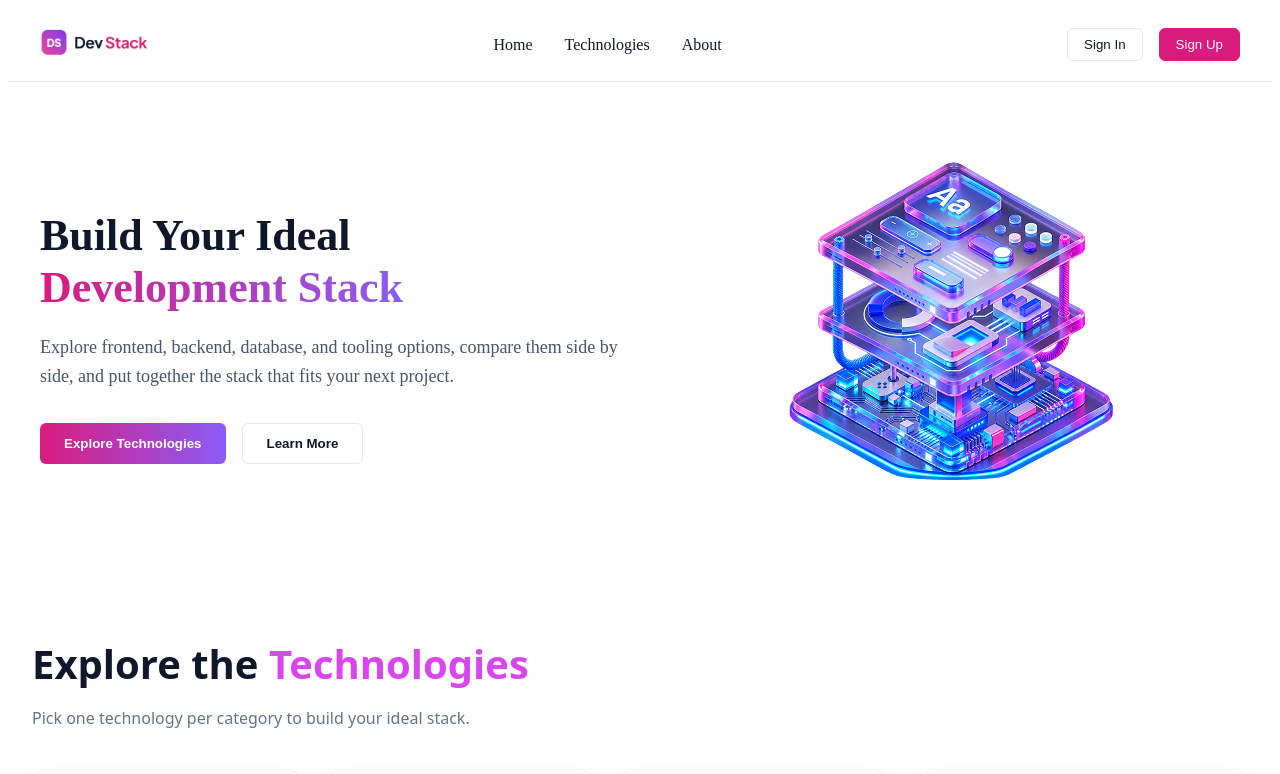
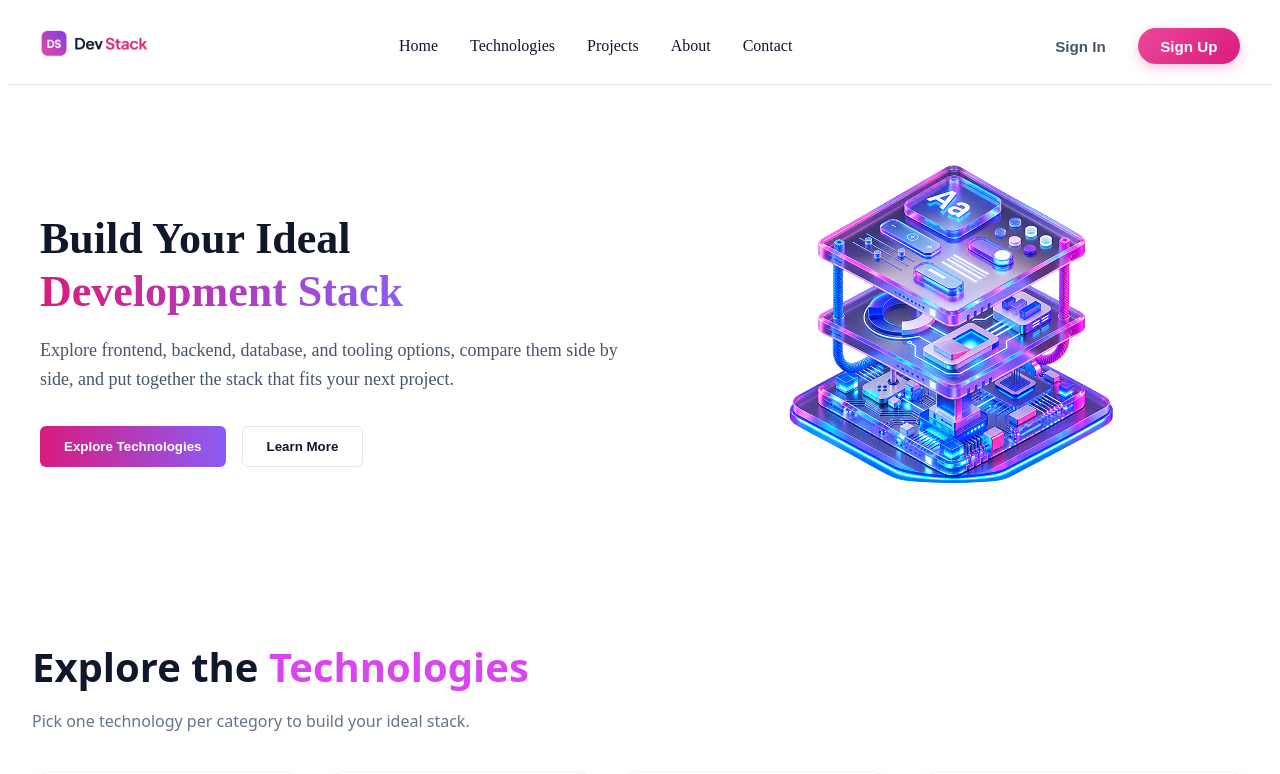
Before and after one commit to Iftekharul778/My_DevStack-A05-DevStack, a React (Vite) app: page / in a window 1280 px wide. Shown: the top 774 px of the page. Built offline with nearby package versions, Linux system fonts and the light colour scheme.

Commit message:
Update all file and enhance

```diff
--- a/src/App.css
+++ b/src/App.css
@@ -38,38 +38,43 @@
 .nav-right {
   display: flex;
   align-items: center;
-  gap: 1rem;
+  gap: 1.25rem;
 }
 
+/* Figma-style Sign In (Plain text style) */
 .btn-signin {
   background: transparent;
-  color: #0F172A;
-  border: 1px solid #E5E7EB;
-  padding: 0.5rem 1rem;
-  border-radius: 6px;
+  color: #475569;
+  border: none;
+  padding: 0.5rem 0.75rem;
   cursor: pointer;
-  font-weight: 500;
-  transition: background-color 0.2s, color 0.2s;
+  font-weight: 600;
+  font-size: 0.95rem;
+  transition: color 0.2s ease;
 }
 
 .btn-signin:hover {
-  background-color: #F3F4F6;
+  background-color: transparent;
   color: #0F172A;
 }
 
+/* Figma-style Sign Up (Pill-shaped Magenta/Pink Button) */
 .btn-signup {
-  background-color: #D91B7E;
+  background: linear-gradient(135deg, #EC4899 0%, #D91B7E 100%);
   color: #FFFFFF;
-  border: 1px solid #D91B7E;
-  padding: 0.5rem 1rem;
-  border-radius: 6px;
+  border: none;
+  padding: 0.6rem 1.4rem;
+  border-radius: 9999px; /* Rounded pill shape */
   cursor: pointer;
-  font-weight: 500;
-  transition: opacity 0.2s;
+  font-weight: 600;
+  font-size: 0.95rem;
+  box-shadow: 0 4px 12px rgba(217, 27, 126, 0.25);
+  transition: transform 0.2s ease, opacity 0.2s ease;
 }
 
 .btn-signup:hover {
-  opacity: 0.9;
+  opacity: 0.95;
+  transform: translateY(-1px);
 }
 
 .badge {
@@ -81,7 +86,6 @@
   border: 1px solid #D91B7E;
 }
 
-/* Mobile Responsive */
 @media (max-width: 768px) {
   .hamburger-btn {
     display: block;
--- a/src/components/Nav.tsx
+++ b/src/components/Nav.tsx
@@ -1,34 +1,60 @@
-import logoText from '../assets/logo-text.png';
-import hamburgerIcon from '../assets/hamburger.png';
-import xmarkIcon from '../assets/xmark.png';
-import { useState } from 'react';
+import { useState } from "react";
+
+import logoText from "../assets/logo-text.png";
+import hamburgerIcon from "../assets/hamburger.png";
+import xmarkIcon from "../assets/xmark.png";
 
 interface NavProps {
-  techCount: number;
+  techCount?: number;
 }
 
 export default function Nav({ techCount }: NavProps) {
   const [isOpen, setIsOpen] = useState(false);
 
+  const toggleMenu = () => {
+    setIsOpen((prev) => !prev);
+  };
+
   return (
     <nav className="nav-container">
+
       <div className="nav-left">
-        <img src={logoText} alt="MyDevStack Logo" className="logo" />
+        <img
+          src={logoText}
+          alt="MyDevStack Logo"
+          className="logo"
+        />
       </div>
 
-      <button className="hamburger-btn" onClick={() => setIsOpen(!isOpen)}>
-        <img src={isOpen ? xmarkIcon : hamburgerIcon} alt="Toggle Menu" />
+      <button
+        type="button"
+        className="hamburger-btn"
+        onClick={toggleMenu}
+        aria-label={isOpen ? "Close menu" : "Open menu"}
+        aria-expanded={isOpen}
+      >
+        <img
+          src={isOpen ? xmarkIcon : hamburgerIcon}
+          alt=""
+        />
       </button>
 
-      <div className={`nav-center ${isOpen ? 'open' : ''}`}>
-        <a href="">Home</a>
-        <a href="">Technologies</a>
-        <a href="">About</a>
+      <div className={`nav-center ${isOpen ? "open" : ""}`}>
+        <a href="/">Home</a>
+        <a href="/technologies">Technologies</a>
+        <a href="/projects">Projects</a>
+        <a href="/about">About</a>
+        <a href="/contact">Contact</a>
       </div>
 
       <div className="nav-right">
-        <button className="btn-signin">Sign In</button>
-        <button className="btn-signup">Sign Up</button>
+        <button type="button" className="btn-signin">
+          Sign In
+        </button>
+
+        <button type="button" className="btn-signup">
+          Sign Up
+        </button>
       </div>
     </nav>
   );
```
